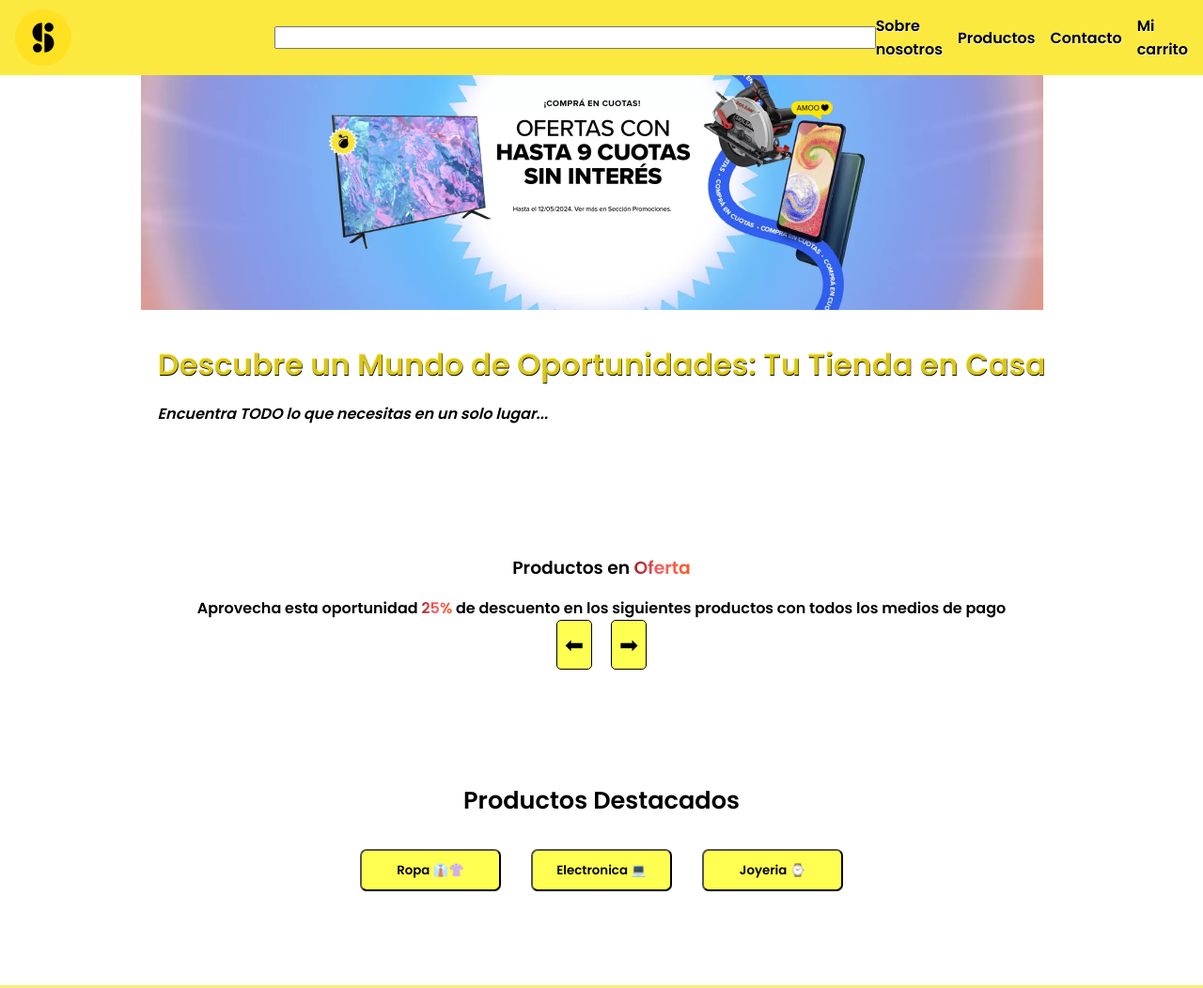
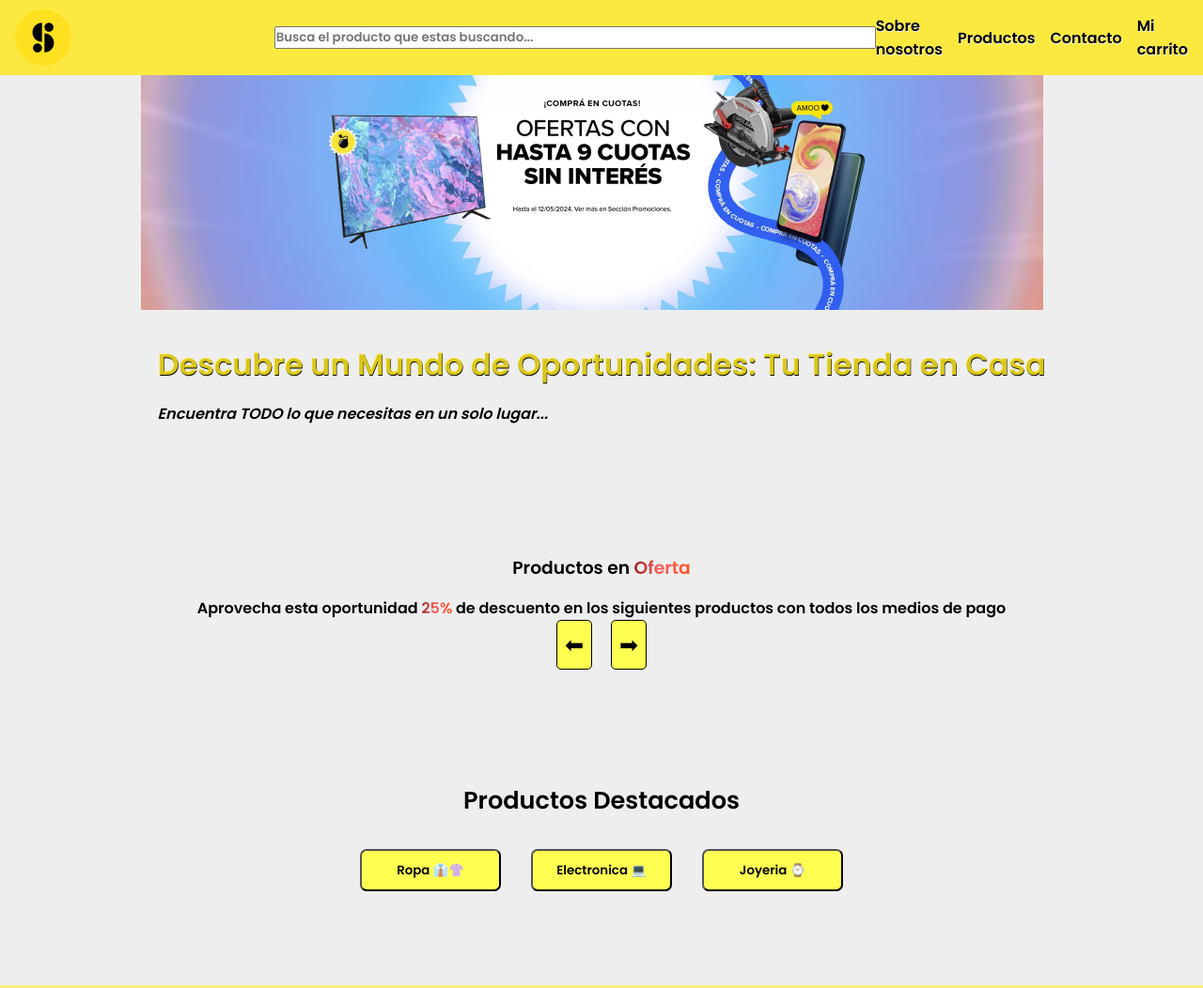
Before and after one commit to Whoiamx/KickStore, a website built with Vite: page ecommerce-integrador-gaston/index.html in a window 1280 px wide. Shown: the top 1052 px of the page at 94% size. Built offline with nearby package versions, Linux system fonts and the light colour scheme; no server answers.

Commit message:
ajustes design

```diff
--- a/ecommerce-integrador-gaston/assets/style.css
+++ b/ecommerce-integrador-gaston/assets/style.css
@@ -66,6 +66,7 @@ header {
   justify-content: center;
   align-items: center;
   max-width: 1000vh;
+  background-color: #eeeeee;
 }
 
 .hero {
@@ -113,6 +114,7 @@ header {
 .ec-product-off {
   max-width: 1000vh;
   padding: 120px;
+  background-color: #eeeeee;
 }
 
 .ec-offert-container {
@@ -141,6 +143,7 @@ header {
   height: 220px;
   box-shadow: 0 4px 8px rgba(0, 0, 0, 0.1);
   gap: 10px;
+  background-color: white;
 }
 
 #left,
@@ -176,6 +179,8 @@ span {
 }
 
 .btn-orange {
+  color: orange;
+
   box-shadow: 5px 5px 5px black;
   border: 2px solid black;
 }
@@ -218,6 +223,7 @@ span {
   justify-content: center;
   align-items: center;
   max-width: 1000vh;
+  background-color: #eeeeee;
 }
 
 .product-title {
@@ -252,6 +258,7 @@ span {
   width: 70px;
   height: 220px;
   box-shadow: 0 4px 8px rgba(0, 0, 0, 0.1);
+  background-color: white;
 }
 
 img {
--- a/ecommerce-integrador-gaston/index.html
+++ b/ecommerce-integrador-gaston/index.html
@@ -17,7 +17,12 @@
     <header>
       <div class="logo-ec">
         <img id="logo" src="./assets/storyblocks-icon.svg" alt="" />
-        <input type="search" name="" id="" />
+        <input
+          type="search"
+          name=""
+          id=""
+          placeholder="Busca el producto que estas buscando..."
+        />
       </div>
       <nav class="nav">
         <ul class="nav-ec-list">
```
